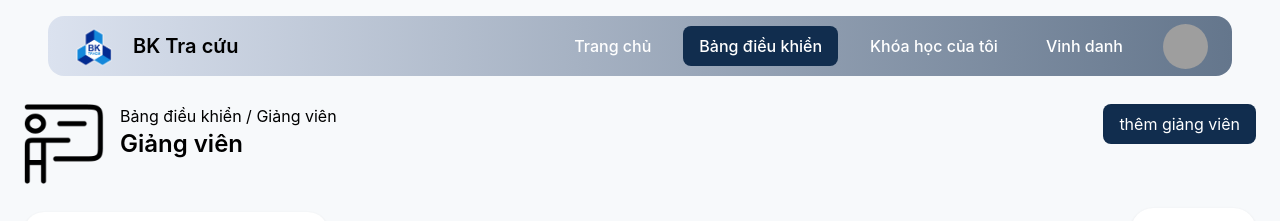
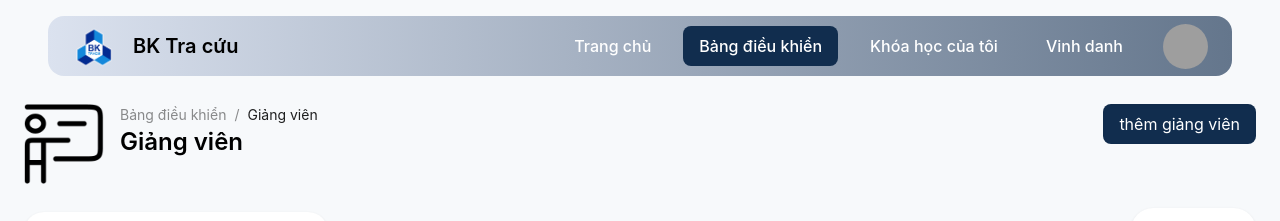
Before and after one commit to dath-241/grade-portal-web-1, a React (Create React App) app: page /management/lecturer-list in a window 1280 px wide. Shown: the top 221 px of the page. Built offline with nearby package versions, Linux system fonts and the light colour scheme; grey boxes are pictures that could not be loaded.

Commit message:
#3 fix update breadcrum

```diff
--- /dev/null
+++ b/db.json
@@ -0,0 +1,39 @@
+{
+  "lecturers": [
+    {
+      "id": 2210012,
+      "name": "An",
+      "surName": "Nguyen Van",
+      "email": "abc@hcmut.edu.vn",
+      "faculty": "KH-KT máy tính"
+    },
+    {
+      "id": 2210013,
+      "name": "Anb",
+      "surName": "Nguyen Van",
+      "email": "abc@hcmut.edu.vn",
+      "faculty": "KH-KT máy tính"
+    },
+    {
+      "id": 2210014,
+      "name": "Anc",
+      "surName": "Nguyen Van",
+      "email": "abc@hcmut.edu.vn",
+      "faculty": "KH-KT máy tính"
+    },
+    {
+      "id": 2210015,
+      "name": "And",
+      "surName": "Nguyen Van",
+      "email": "abc@hcmut.edu.vn",
+      "faculty": "KH-KT máy tính"
+    },
+    {
+      "id": 2210017,
+      "name": "Ane",
+      "surName": "Nguyen Van",
+      "email": "abc@hcmut.edu.vn",
+      "faculty": "KH-KT máy tính"
+    }
+  ]
+}
--- a/package.json
+++ b/package.json
@@ -8,6 +8,7 @@
     "@testing-library/react": "^16.0.1",
     "@testing-library/user-event": "^13.5.0",
     "antd": "^5.21.5",
+    "axios": "^1.7.7",
     "papaparse": "^5.4.1",
     "gapi-script": "^1.2.0",
     "jwt-decode": "^4.0.0",
--- a/src/pages/ManageLecturer/LecturerList.jsx
+++ b/src/pages/ManageLecturer/LecturerList.jsx
@@ -1,5 +1,5 @@
 import React, { useState } from 'react';
-import { Breadcrumb, Table, TreeSelect } from 'antd';
+import { Breadcrumb, Table } from 'antd';
 
 import LecturerIcon from '../../assets/img/teacher.png';
 import { Link } from 'react-router-dom';
@@ -76,8 +76,17 @@ function LecturerList() {
             <div className="flex justify-between">
                 <div className="flex gap-4">
                     <img src={LecturerIcon} alt="" className="w-20" />
-                    <div className="">
-                        <span>Bảng điều khiển / Giảng viên</span>
+                    <div>
+                        <Breadcrumb
+                            items={[
+                            {
+                                title: <a href="/management">Bảng điều khiển</a>,
+                            },
+                            {
+                                title: 'Giảng viên',
+                            },
+                            ]}
+                        />
                         <p className="text-2xl font-semibold">Giảng viên</p>
                     </div>
                 </div>
--- a/src/pages/ManageStudent/StudentList.jsx
+++ b/src/pages/ManageStudent/StudentList.jsx
@@ -78,11 +78,11 @@ function StudentList() {
                                 title: <a href="/management">Bảng điều khiển</a>,
                             },
                             {
-                                title: 'Giảng viên',
+                                title: 'Sinh viên',
                             },
                             ]}
                         />
-                        <p className="text-2xl font-semibold">Giảng viên</p>
+                        <p className="text-2xl font-semibold">Sinh viên</p>
                     </div>
                 </div>
                 <Link to="/add-student">
```
Also changed, not shown: 1 other file (tests, documents, lock files or other folders).
